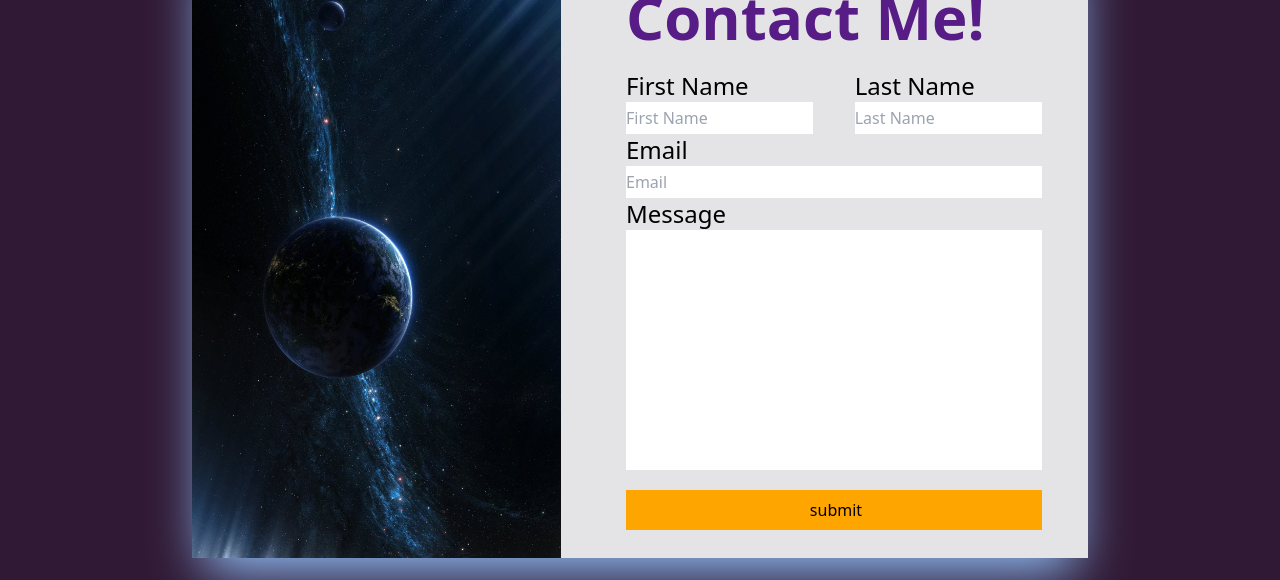
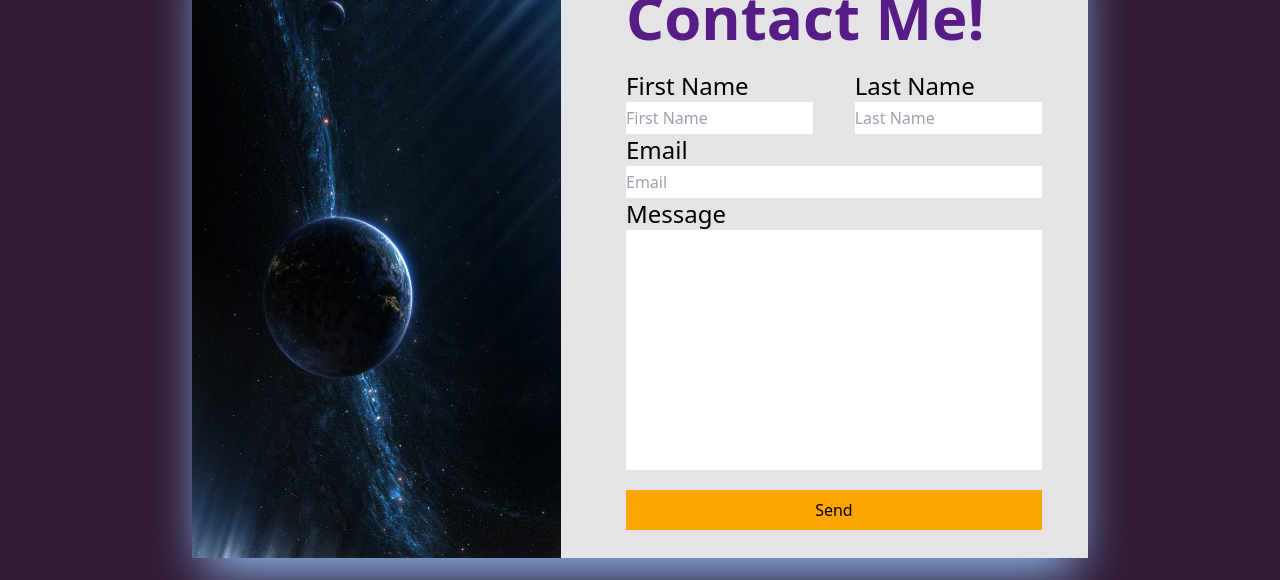
Before and after one commit to lwin496/Portfolio-2.0, a React (Create React App) app: page /contact in a window 1280 px wide. Shown: the part 162-742 px from the top of the page. Built offline with nearby package versions, Linux system fonts and the light colour scheme; no server answers.

Commit message:
started functionality on contactpage

```diff
--- a/package.json
+++ b/package.json
@@ -3,9 +3,11 @@
   "version": "0.1.0",
   "private": true,
   "dependencies": {
+    "@emailjs/browser": "^3.9.1",
     "@testing-library/jest-dom": "^5.16.5",
     "@testing-library/react": "^13.4.0",
     "@testing-library/user-event": "^13.5.0",
+    "dotenv": "^16.0.3",
     "nodemailer": "^6.8.0",
     "react": "^18.2.0",
     "react-burger-menu": "^3.0.8",
--- a/src/Pages/Contact.jsx
+++ b/src/Pages/Contact.jsx
@@ -1,9 +1,38 @@
 import React from 'react'
 import Navbar from '../Components/Navbar'
 import img from '../Imgs/planet.jpg'
+import { useRef } from 'react'
+import emailjs from '@emailjs/browser'
+
+// const env = require('dotenv')
+
+const Contact = () => {
+  console.log( process.env.REACT_APP_SERVICE_ID, process.env.REACT_APP_TEMPLATE_ID, process.env.REACT_APP_PUBLIC_KEY)
+
+  const serviceID = process.env.REACT_APP_SERICE_ID
+  const templateID = process.env.REACT_APP_TEMPLATE_ID
+  const publicKEY = process.env.REACT_APP_PUBLIC_KEY
+
+  const form = useRef()
+
+  const handleOnSubmitSendEmail = (e) => {
+    e.preventDefault()
+
+    emailjs.sendForm(serviceID,
+      templateID,
+      form.current,
+      publicKEY,
+      ).then((result) => {
+        console.log(result.text)
+        console.log("message sent")
+        e.target.reset()
+      }, (error) => {
+        console.log(error.text)
+      })
+
+  }
 
 
-const Contact = () => {
   return (
     <div className='bg-[#301934] h-screen'>
       <div className='outer-container'>
@@ -17,24 +46,25 @@ const Contact = () => {
 
             <div className='w-[100%]'>
               <h1 className=' text-6xl mt-[15%] mb-0 font-bold text-purple-900'>Contact Me!</h1>
-              <form action="" className='mt-[5%] flex flex-col'>
+
+              <form ref={form} onSubmit={handleOnSubmitSendEmail} className='mt-[5%] flex flex-col'>
                 <div className='flex justify-between mr-[10%]'>
                   <div className='flex flex-col w-[45%]'>
                       <h3 className='text-2xl'>First Name</h3>
-                      <input type="text" placeholder='First Name' className='py-1' />
+                      <input type="text" placeholder='First Name' name='user_name' className='py-1' required />
                   </div>
                   <div className='flex flex-col w-[45%]'>
                       <h3 className='text-2xl'>Last Name</h3>
-                      <input type="text" placeholder='Last Name'  className='py-1' />
+                      <input type="text" placeholder='Last Name' name='user_name'  className='py-1'  required />
                   </div>
                 </div>
 
                 <div className='flex flex-col'>
-                  <h3 className='text-2xl'>Email</h3>
-                  <input type="email" name="" id="" className='mr-[10%] py-1' placeholder='Email' />
+                  <h3 className=' text-2xl'>Email</h3>
+                  <input type="email" name="user_email" className='mr-[10%] py-1' placeholder='Email' required />
                   <h3 className='text-2xl '>Message</h3>
-                  <textarea name="" id="" cols="30" rows="10" className='mr-[10%] resize-none'></textarea>
-                  <input type="submit" value=" submit" className=' bg-[#FFA500] mr-[10%] py-2 justify-center mt-5' placeholder='Send me a Message!' />
+                  <textarea name="message" id="" cols="30" rows="10" className='mr-[10%] resize-none ' required></textarea>
+                  <input type="submit" value="Send" className=' bg-[#FFA500] mr-[10%] py-2 justify-center mt-5' />
                 </div>
 
               </form>
```
Also changed, not shown: 2 other files (tests, documents, lock files or other folders).
